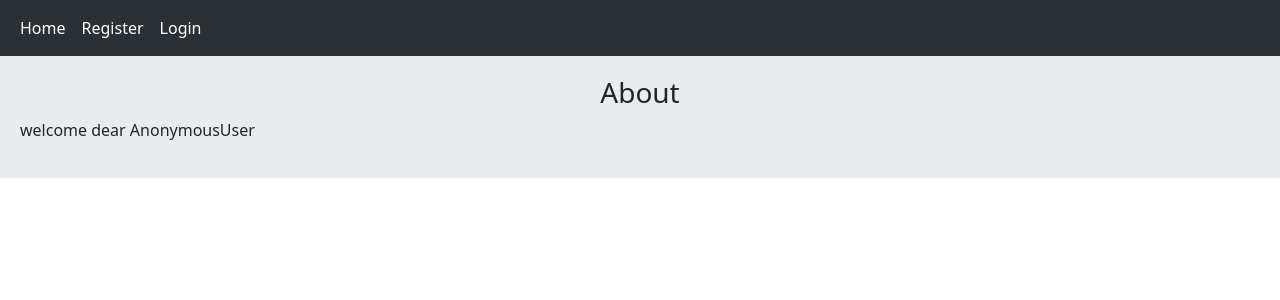
After one commit to mohamadmahvash/social-network, a Django app: page /about/ in a window 1280 px wide. The commit adds this page. Shown: the top 300 px of the page. Run offline with Django 5.2, Linux system fonts and the light colour scheme.

Commit message:
template view

```diff
--- /dev/null
+++ b/home/templates/home/about.html
@@ -0,0 +1,8 @@
+{% extends 'base.html' %}
+
+{% block content %}
+
+    <h3 class="text-center">About</h3>
+    <p> welcome dear {{ user }}</p>
+
+{% endblock %}
--- a/home/urls.py
+++ b/home/urls.py
@@ -4,6 +4,7 @@ from . import views
 app_name = 'home'
 urlpatterns = [
     path('', views.HomeView.as_view(), name='home'),
+    path('about/', views.AboutView.as_view(), name='about'),
     path('post/detail/<int:post_id>/<slug:post_slug>/', views.PostDetailView.as_view(), name='post_detail'),
     path('post/delete/<int:post_id>/', views.PostDeleteView.as_view(), name='post_delete'),
     path('post/update/<int:post_id>/', views.PostUpdateView.as_view(), name='post_update'),
--- a/home/views.py
+++ b/home/views.py
@@ -1,6 +1,9 @@
+from lib2to3.fixes.fix_input import context
+
 from django.contrib.auth.mixins import LoginRequiredMixin
 from django.shortcuts import render, redirect, get_object_or_404
 from django.views import View
+from django.views.generic import TemplateView
 from .models import Post, Comment, Like
 from .forms import PostCreateUpdateForm, CommentCreateForm, CommentReplyForm, PostSearchForm
 from django.contrib import messages
@@ -156,3 +159,11 @@ class PostLikeView(LoginRequiredMixin, View):
             Like.objects.create(user=request.user, post=post)
             messages.success(request, 'you liked this post successfully', extra_tags='success')
         return redirect('home:post_detail', post.id, post.slug)
+
+
+class AboutView(TemplateView):
+    template_name = 'home/about.html'
+
+    def get_context_data(self, **kwargs):
+        context = super().get_context_data(**kwargs)
+        context['user'] = self.request.user.username
--- a/templates/inc/navbar.html
+++ b/templates/inc/navbar.html
@@ -16,6 +16,9 @@
                     <a class="nav-link  active" href="{% url 'account:user_profile' request.user.id %} ">Profile</a>
                 </li>
                 <li class="nav-item">
+                    <a class="nav-link  active" href="{% url 'home:about' %} ">About</a>
+                </li>
+                <li class="nav-item">
                     <a class="nav-link  active" href="{% url 'account:user_logout' %} ">Logout</a>
                 </li>
             {% endif %}
```
